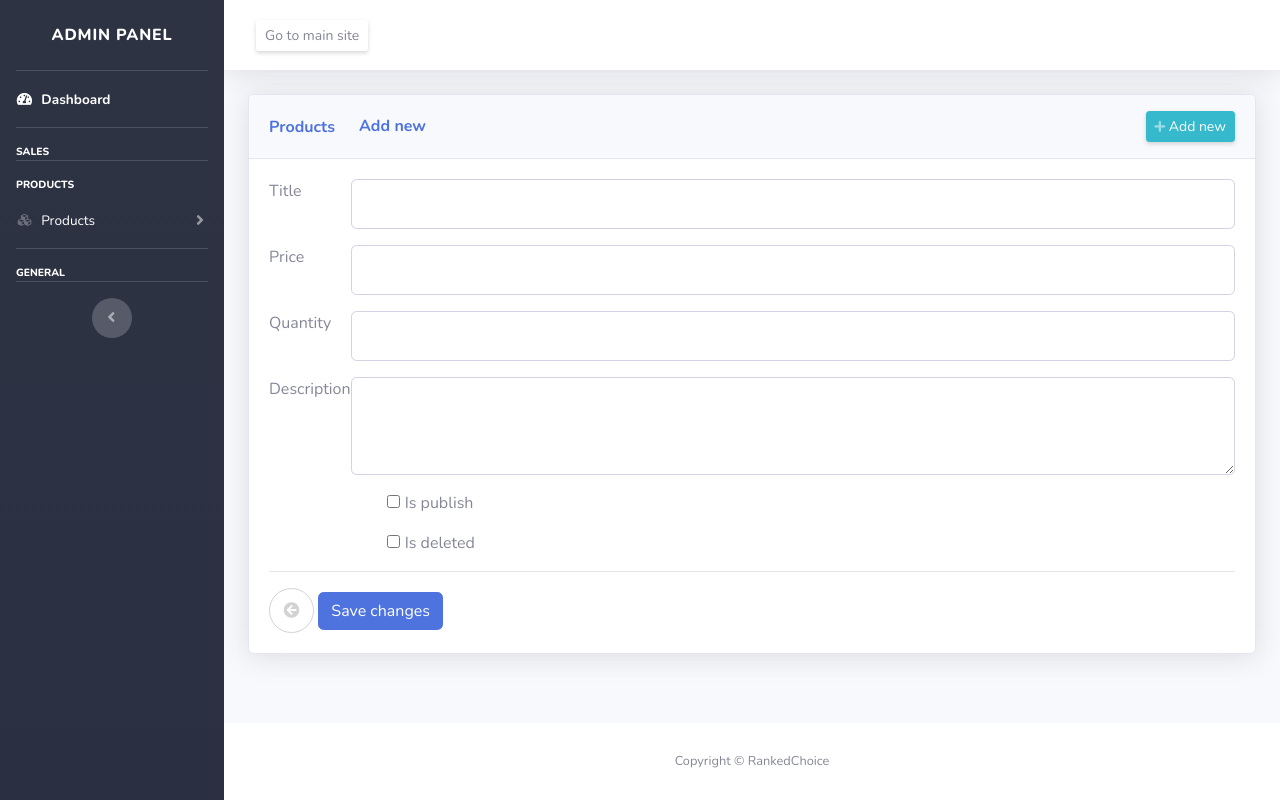
After one commit to serhiipelypenko/symfony_vue, a Symfony app: template templates/admin/product/edit.html.twig in a window 1280 px wide. The commit adds this page. Run offline with Twig, Linux system fonts and the light colour scheme; the template is opened without the code that fills it, so the values that code supplies are empty; form fields are guessed from the names that the template uses; some libraries are stand-ins or nearby versions.

Commit message:
Add edit product

```diff
--- /dev/null
+++ b/templates/admin/_embed/_card/_breadcrumbs.html.twig
@@ -0,0 +1,16 @@
+<div class="d-flex justify-content-between align-items-center">
+    <div class="d-flex align-items-center">
+        <a href="{{ actionUrl }}" class="font-weight-bold text-primary">{{ sectionTitle }}</a>
+        <div class="ml-3 mr-2"></div>
+        <h6 class="font-weight-bold m-0 text-primary">
+           {% if entity %}
+                Edit
+            {% else %}
+                Add new
+            {% endif %}
+        </h6>
+    </div>
+    <a href="{{ addActionUrl }}" class="d-none d-sm-inline-block btn btn-sm btn-info shadow-sm">
+        <i class="fas fa-plus fa-sm text-white-50"></i> Add new
+    </a>
+</div>
--- /dev/null
+++ b/templates/admin/_embed/_card/_form_buttons.html.twig
@@ -0,0 +1,15 @@
+<div class="d-flex justify-content-between align-items-center">
+    <div>
+        <a href="{{ catalogRoute }}" class="btn btn-default btn-return">
+            <i class="fas fa-arrow-circle-left"></i>
+        </a>
+        <button type="submit" class="btn btn-primary">
+            Save changes
+        </button>
+    </div>
+    {% if entity %}
+        <a class="btn btn-white" data-toggle="modal" data-target="#approveDeleteModal" >
+            <i class="fas fa-times fa-sm"></i> Delete row
+        </a>
+    {% endif %}
+</div>
--- /dev/null
+++ b/templates/admin/_embed/_card/_header_action.html.twig
@@ -0,0 +1,6 @@
+<div class="d-flex justify-content-between align-items-center">
+    <h6 class="mb-0 font-weight-bold text-primary">{{ sectionTitle }}</h6>
+    <a href="{{ actionUrl }}" class="d-none d-sm-inline btn btn-sm btn-info shadow-sm">
+        <i class="fas fa-plus fa-sm text-white-50"></i> Add new
+    </a>
+</div>
--- a/templates/admin/_embed/_main/_sidebar.html.twig
+++ b/templates/admin/_embed/_main/_sidebar.html.twig
@@ -24,6 +24,21 @@
         Products
     </div>
 
+    <li class="nav-item">
+        <a class="nav-link collapsed" href="#" data-toggle="collapse" data-target="#collapseProducts"
+           aria-expanded="true" aria-controls="collapseProducts">
+            <i class="fas fa-fw fa-cubes"></i>
+            <span>Products</span>
+        </a>
+        <div id="collapseProducts" class="collapse" aria-labelledby="headingPages" data-parent="#accordionSidebar">
+            <div class="py-2 collapse-inner">
+                <a class="collapse-item" href="{{ path('admin_product_list') }}">All list</a>
+                <a class="collapse-item" href="{{ path('admin_product_add') }}">Add new</a>
+            </div>
+        </div>
+    </li>
+
+
     <hr class="sidebar-divider">
 
     <div class="sidebar-heading">
--- a/templates/admin/base.html.twig
+++ b/templates/admin/base.html.twig
@@ -14,5 +14,5 @@
 
 {% block layout_body %}{% endblock %}
 
-<script src="{{ asset('build/section-admin.728a21a0.js') }}"></script>
+<script src="{{ asset('build/section-admin.e07769c5.js') }}"></script>
 </html>
--- /dev/null
+++ b/templates/admin/product/edit.html.twig
@@ -0,0 +1,166 @@
+{% extends 'admin/layout/layout_main.html.twig' %}
+
+{% block title_detailed %}Edit Product{% endblock %}
+
+{% block body %}
+    <div class="card shadow mb-4">
+        <div class="card-header py-3">
+            {% include 'admin/_embed/_card/_breadcrumbs.html.twig' with {
+                'sectionTitle': 'Products',
+                'actionUrl': path('admin_product_list'),
+                'addActionUrl': path('admin_product_add'),
+                'entity': product
+            } %}
+        </div>
+        <div class="card-body">
+            {{ form_start(form) }}
+            <div class="form-group row">
+                <div class="col-md-1">
+                    {{ form_label(form.title) }}
+                </div>
+                <div class="col-md-11">
+                    {{ form_widget(form.title) }}
+                    <div class="form-error">
+                        {{ form_errors(form.title) }}
+                    </div>
+                </div>
+            </div>
+
+            <div class="form-group row">
+                <div class="col-md-1">
+                    {{ form_label(form.price) }}
+                </div>
+                <div class="col-md-11">
+                    {{ form_widget(form.price) }}
+                    <div class="form-error">
+                        {{ form_errors(form.price) }}
+                    </div>
+                </div>
+            </div>
+
+            <div class="form-group row">
+                <div class="col-md-1">
+                    {{ form_label(form.quantity) }}
+                </div>
+                <div class="col-md-11">
+                    {{ form_widget(form.quantity) }}
+                    <div class="form-error">
+                        {{ form_errors(form.quantity) }}
+                    </div>
+                </div>
+            </div>
+
+            <div class="form-group row">
+                <div class="col-md-1">
+                    {{ form_label(form.description) }}
+                </div>
+                <div class="col-md-11">
+                    {{ form_widget(form.description) }}
+                    <div class="form-error">
+                        {{ form_errors(form.description) }}
+                    </div>
+                </div>
+            </div>
+
+            {#<div class="form-group row">
+                <div class="col-md-1">
+                    {{ form_label(form.size) }}
+                </div>
+                <div class="col-md-11">
+                    {{ form_widget(form.size) }}
+                    <div class="form-error">
+                        {{ form_errors(form.size) }}
+                    </div>
+                </div>
+            </div>
+
+            <div class="form-group row">
+                <div class="col-md-1">
+                    {{ form_label(form.category) }}
+                </div>
+                <div class="col-md-11">
+                    {{ form_widget(form.category) }}
+                    <div class="form-error">
+                        {{ form_errors(form.category) }}
+                    </div>
+                </div>
+            </div>#}
+
+            {#<div class="form-group row">
+                <div class="col-md-1">
+                    {{ form_label(form.newImage) }}
+                </div>
+                <div class="col-md-11">
+                    {{ form_widget(form.newImage) }}
+                    <div class="form-error">
+                        {{ form_errors(form.newImage) }}
+                    </div>
+                </div>
+            </div>#}
+
+            <div class="form-group row">
+                <div class="col-md-1"></div>
+                <div class="col-md-11 pl-5">
+                    {{ form_widget(form.isPublish) }}
+                    {{ form_label(form.isPublish) }}
+                    <div class="form-error">
+                        {{ form_errors(form.isPublish) }}
+                    </div>
+                </div>
+            </div>
+
+            <div class="form-group row">
+                <div class="col-md-1"></div>
+                <div class="col-md-11 pl-5">
+                    {{ form_widget(form.isDeleted) }}
+                    {{ form_label(form.isDeleted) }}
+                    <div class="form-error">
+                        {{ form_errors(form.isDeleted) }}
+                    </div>
+                </div>
+            </div>
+            {#
+            {% if images|length %}
+                <div class="row">
+                    <div class="col-md-12">
+                        <span class="text-gray-600">Current images:</span>
+                    </div>
+                </div>
+
+                {% for image in images %}
+                    <div class="row mt-2">
+                        <div class="col-md-5">
+                            <img src="{{ asset('uploads/images/products/' ~ product.id ~ '/' ~ image.filenameMiddle) }}" alt="{{ image.filenameMiddle }}">
+                        </div>
+                        <div class="col-md-7">
+                            <a href="{{ path('admin_product_image_delete', {
+                                'id': image.id
+                            }) }}" class="btn btn-outline-info">
+                                DELETE
+                            </a>
+                        </div>
+                    </div>
+                {% endfor %}
+
+            {% endif %}#}
+
+            <hr/>
+            {% include 'admin/_embed/_card/_form_buttons.html.twig' with {
+                'entity': product,
+                'catalogRoute': path('admin_product_list')
+            }  %}
+            {{ form_rest(form) }}
+            {{ form_end(form) }}
+        </div>
+    </div>
+
+    {% if product %}
+        {% include 'admin/_embed/_utils/_modal.html.twig' with {
+            'id': 'approveDeleteModal',
+            'title': 'Are you sure?',
+            'text': 'Product will be deleted.',
+            'actionUrl': path('admin_product_delete', {'id': product.id}),
+            'btnText': 'Delete row'
+        } %}
+    {% endif %}
+{% endblock %}
```
Also changed, not shown: src/Controller/Admin/ProductController.php (added, +50 -0 lines), src/Controller/DefaultController.php (+0 -23 lines), src/Form/EditProductFormType.php (+43 -4 lines), templates/admin/_embed/_utils/_modal.html.twig (added, +18 -0 lines), templates/admin/product/list.html.twig (added, +63 -0 lines), templates/main/default/edit_product.html.twig (deleted, +0 -33 lines).
